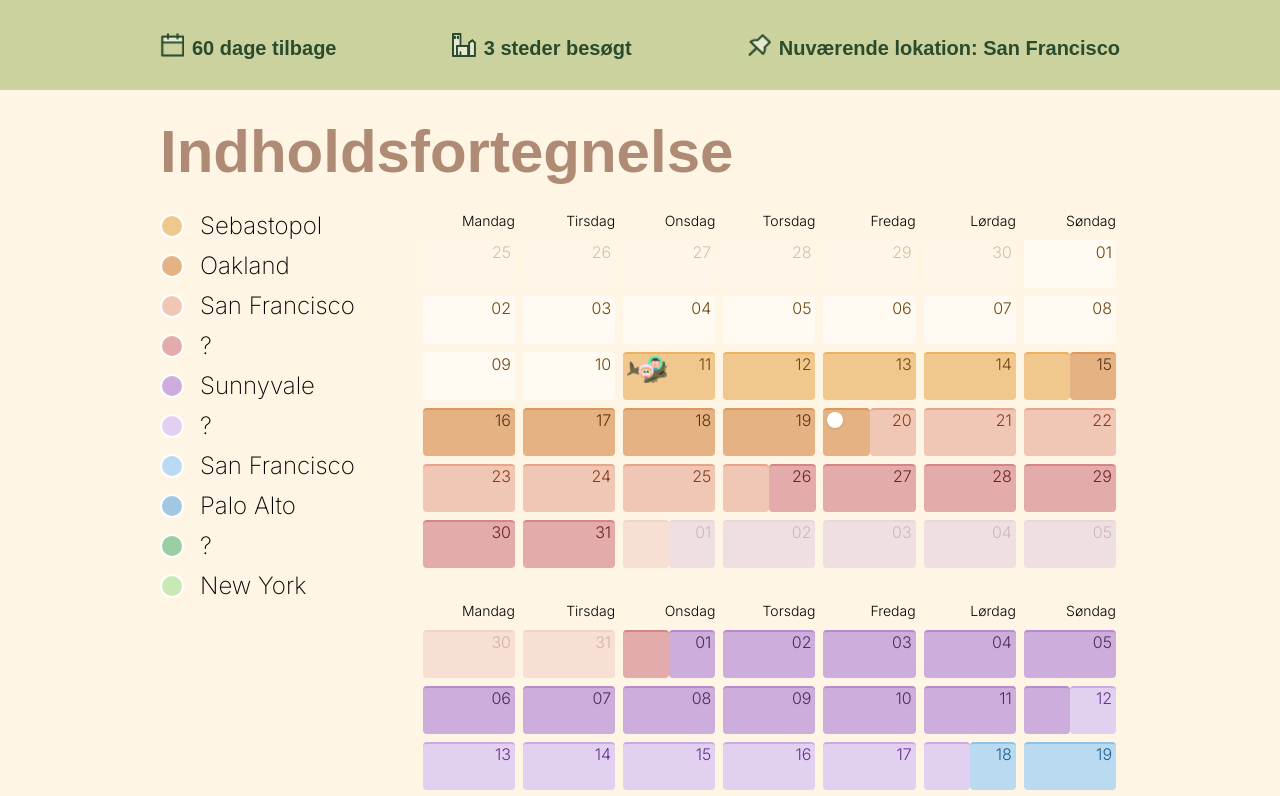
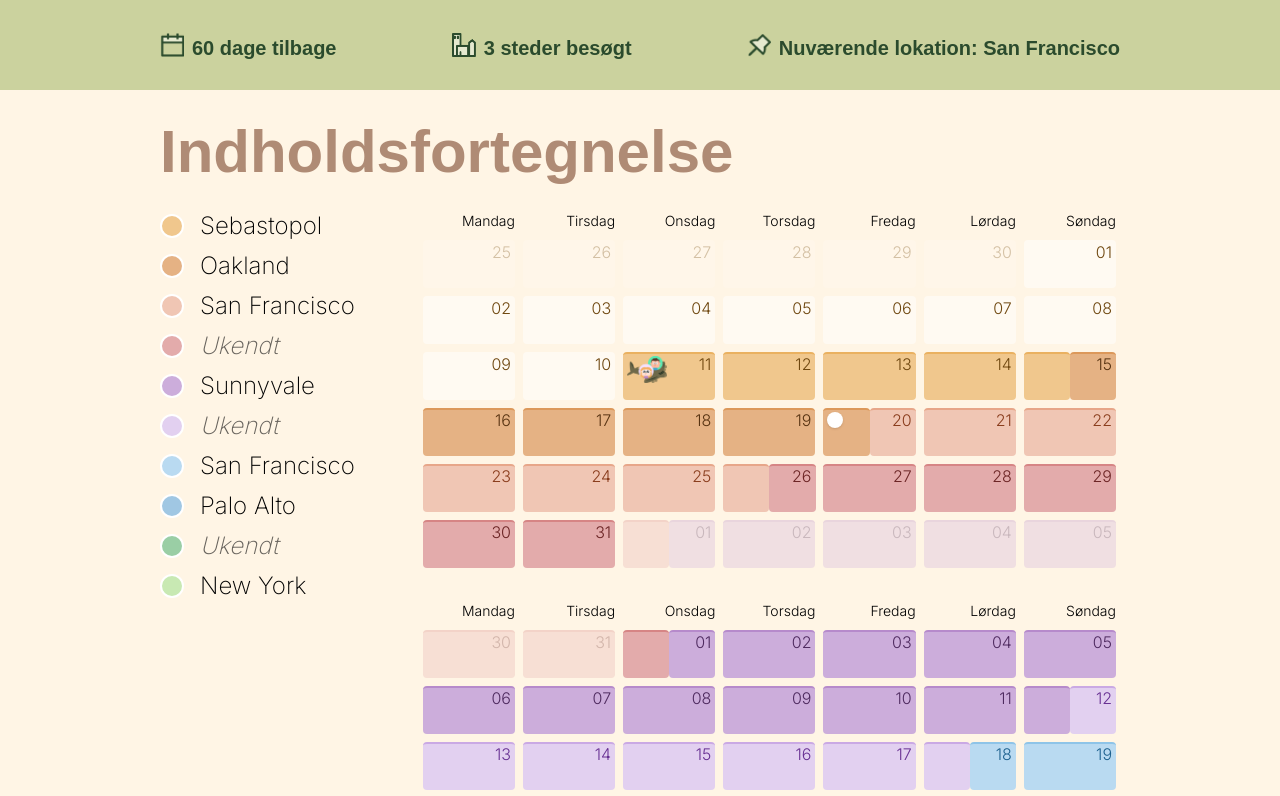
Before and after one commit to lukasgjetting/bassetur.dk, a Next.js app: page /california in a window 1280 px wide. Shown: the top 796 px of the page. Built offline with nearby package versions, Linux system fonts and the light colour scheme; a web font is replaced by a local one.

Commit message:
Handle unknown locations

```diff
--- a/src/components/sections/SummarySection.tsx
+++ b/src/components/sections/SummarySection.tsx
@@ -35,12 +35,15 @@ const SummarySection: React.FC<KeyInfoSectionProps> = ({ trip }) => {
                             <div key={s.id} className="flex items-center gap-4 mb-4">
                                 <div className="block w-6 h-6 border-2 border-white rounded-full" style={{ backgroundColor: s.color }} />
                                 <a
-                                    className="text-2xl font-extralight leading-none p-2 -m-2 bg-[#AF8B75] bg-opacity-0 hover:bg-opacity-10 rounded-lg transition"
+                                    className={classNames(
+                                        "text-2xl font-extralight leading-none p-2 -m-2 bg-[#AF8B75] bg-opacity-0 hover:bg-opacity-10 rounded-lg transition",
+                                        s.location === '' && 'italic text-[#0009]',
+                                    )}
                                     href={`#${getStayKey(s)}`}
                                     onMouseOver={() => setHoveredStay(s.id)}
                                     onMouseOut={() => setHoveredStay(undefined)}
                                 >
-                                    {s.location}
+                                    {s.location || 'Ukendt'}
                                 </a>
                             </div>
                         ))}
--- a/src/data/trips/california-data.ts
+++ b/src/data/trips/california-data.ts
@@ -98,7 +98,7 @@ export const CaliforniaData: Trip = {
 
  	{
             id: 'unknown-1',
-            location: '?',
+            location: '',
             endDate: '2023-11-01',
             imageSourceUrl: '/california/stays/san-francisco-nob.jpg',
             color: '#E3ABAB',
@@ -128,7 +128,7 @@ export const CaliforniaData: Trip = {
         },
       {
             id: 'unkown-2',
-            location: '?',
+            location: '',
             endDate: '2023-11-18',
             imageSourceUrl: '/california/stays/san-francisco-nob.jpg',
             color: '#E2D0F0',
@@ -205,7 +205,7 @@ export const CaliforniaData: Trip = {
         },
       {
             id: 'unkown-3',
-            location: '?',
+            location: '',
             endDate: '2023-12-12',
             imageSourceUrl: '/california/stays/san-francisco-nob.jpg',
             color: '#9ACEA5',
```
